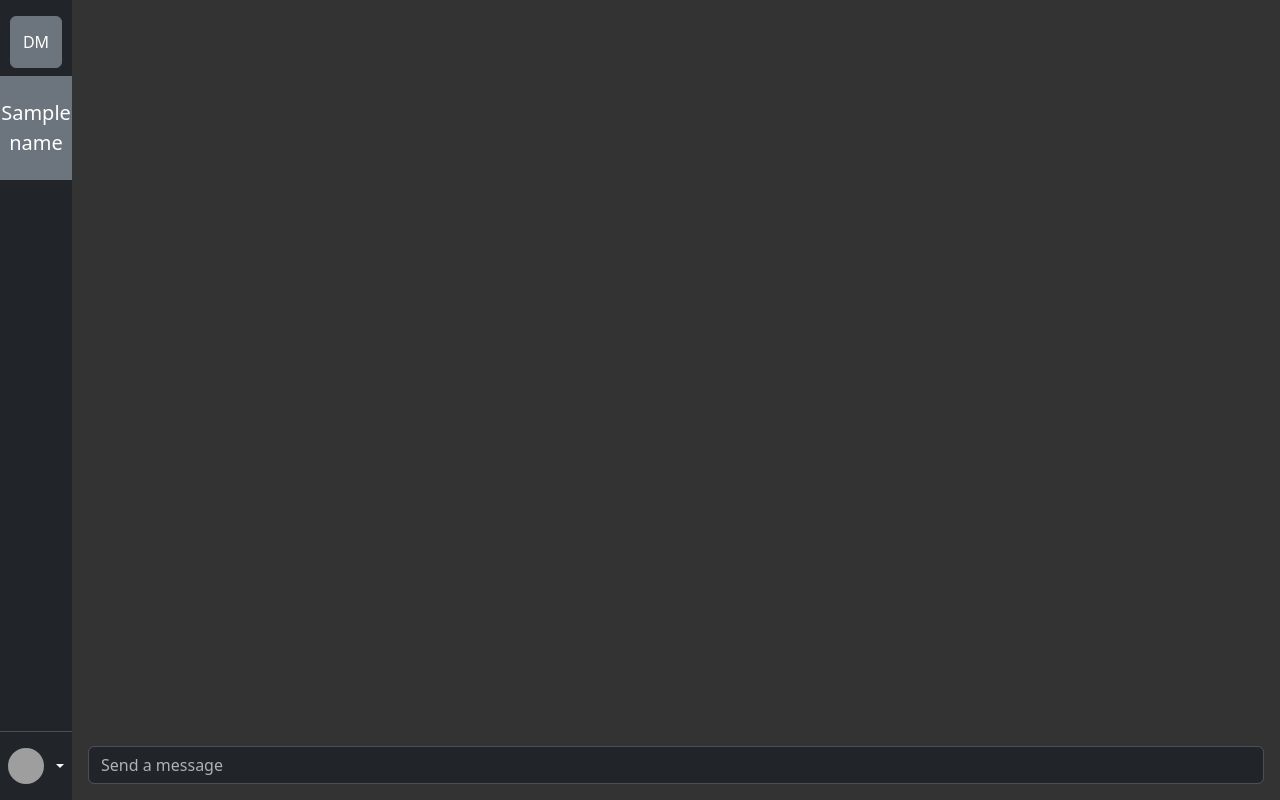
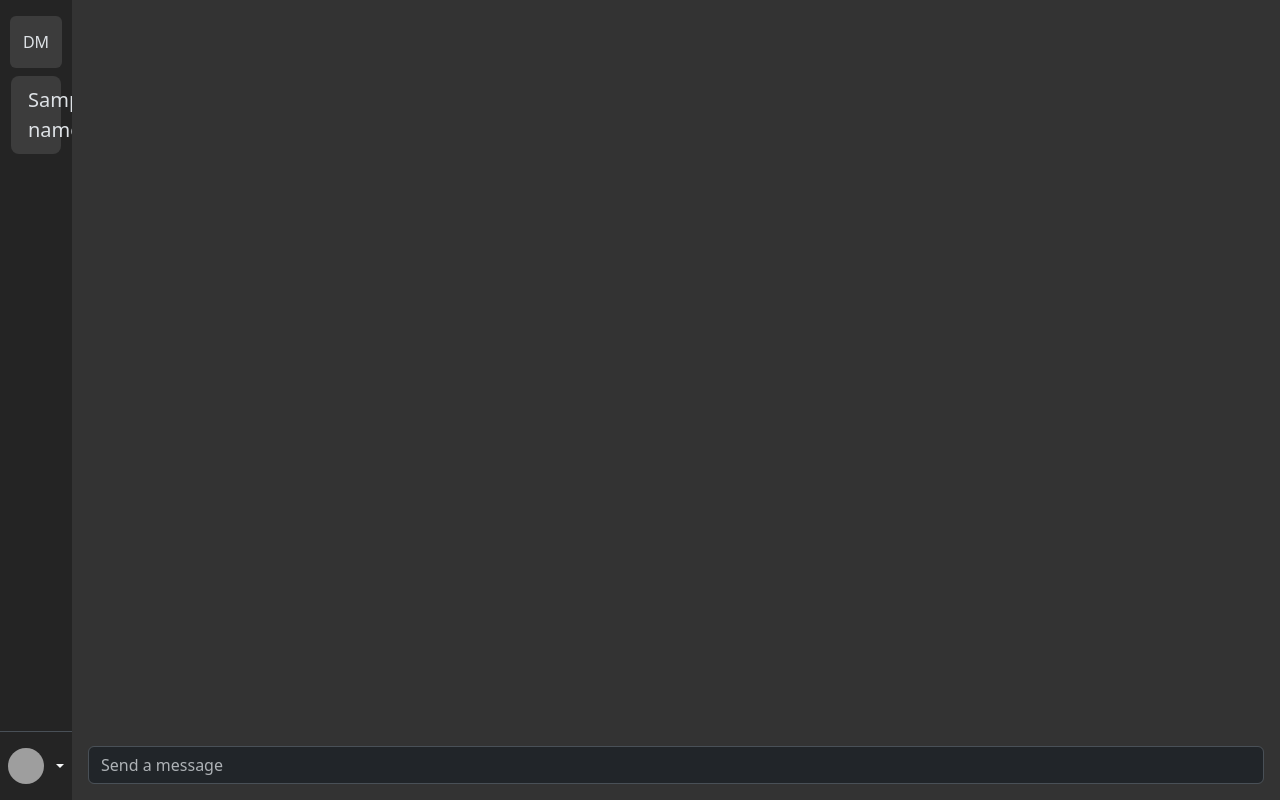
Before and after one commit to pkncoder/ChatSite, a Flask app: template web/templates/index.html in a window 1280 px wide. Run offline with Flask 3, Linux system fonts and the light colour scheme; the template is opened without the code that fills it: most values are stand-ins (such as "Sample title", 1, 10 or a date in 2020); grey boxes are pictures that could not be loaded.

Commit message:
Updated UI, still looks bad though

```diff
--- a/frontEnd.py
+++ b/frontEnd.py
@@ -57,7 +57,7 @@
 
         dmList = []
         for room in c.fetchall():
-            c.execute('''SELECT roomUser.roomID, chatRooms.isDM, users.userID, users.username
+            c.execute('''SELECT roomUser.roomID, chatRooms.isDM, users.userID, users.username, users.imagePath
                             FROM ((roomUser
                                 INNER JOIN users ON roomUser.userID = users.userID)
                                 INNER JOIN chatRooms ON roomUser.roomID = chatRooms.roomID)
--- a/web/static/css/index.css
+++ b/web/static/css/index.css
@@ -20,3 +20,24 @@
         }
     }
 }
+
+.dmListUser {
+    background-color: rgb(41, 41, 41) !important;
+
+    &:hover {
+        background-color: rgb(53, 53, 53) !important;
+
+        transform: scale(1.05);
+        box-shadow: 0px 0px 10px white;
+
+        transition-duration: 0.1s;
+    }
+}
+
+.serverListTop {
+    background-color: rgb(36, 36, 36) !important;
+}
+
+.bg-room {
+    background-color: rgb(60, 60, 60) !important;
+}
--- a/web/static/js/index.js
+++ b/web/static/js/index.js
@@ -80,23 +80,23 @@
                 </div>
                 <span class="h2 h-100" style="color: ${response[messageIndex][4]}; overflow-wrap: anywhere;">${response[messageIndex][1]}</span>
             </div>
+            <div class="d-flex p-0 rounded" style="background-color: rgb(60, 60, 60)">
         `;
-
         if (`${response[messageIndex][6]}` === getCookie("userID")) {
             messageDiv += `<div class="rename" id="${response[messageIndex[0]]}">
-                <button class="btn" onclick="editMessage('${response[messageIndex][0]}')"><i class="fa fa-refresh" style="font-size:48px;color:light-blue"></i></button>
+                <button class="btn" onclick="editMessage('${response[messageIndex][0]}')"><i class="fa fa-refresh" style="font-size:24px;"></i></button>
             </div>`
         }
 
         if (getCookie("userID") == "1" || (`${response[messageIndex][6]}` === getCookie("userID"))) {
             messageDiv += `<div class="delete">
                 <form action="/removeMessage/${response[messageIndex][0]}" method="get" onsubmit="ping()">
-                    <button class="btn"><i class="fa fa-trash-o" style="font-size:48px;color:red"></i></button>
+                    <button class="btn"><i class="fa fa-trash-o" style="font-size:24px;color:red"></i></button>
                 </form>
             </div>`
         }
 
-        messageDiv += "</div>"
+        messageDiv += "</div>\n</div>"
 
         // Append the message to the message div
         messageContainer.append(messageDiv);
--- a/web/templates/index.html
+++ b/web/templates/index.html
@@ -17,14 +17,14 @@
 
 {% block content %}
 
-<div class="d-flex flex-column flex-shrink-0" style="width: 4.5rem; max-height: 100vh;">
+<div class="d-flex flex-column flex-shrink-0 serverListTop" style="width: 4.5rem; max-height: 100vh;">
     <div class="serverList d-flex gap-2 align-items-center p-3 flex-column-reverse" style="overflow-x: hidden;">
 
         {% for room in roomList %}
-            <button class="btn btn-secondary btn-lg" onclick="changeServer({{ room[0] }})" style="aspect-ratio: 1/1;">{{ room[1][0] }}</button>
+            <button class="btn bg-room btn-lg" onclick="changeServer({{ room[0] }})" style="aspect-ratio: 1/1; width: 50px;">{{ room[1][0] }}</button>
         {% endfor %}
 
-        <button class="btn btn-secondary" onclick="showDms()" style="aspect-ratio: 1/1;">DM</button>
+        <button class="btn bg-room" onclick="showDms()" style="aspect-ratio: 1/1;">DM</button>
     </div>
     <div class="dropdown border-top mt-auto">
         <a href="/" class="d-flex gap-2 align-items-center justify-content-center p-3 link-light text-decoration-none dropdown-toggle" data-bs-toggle="dropdown">
@@ -39,24 +39,31 @@
     </div>
 </div>
 
-<div class="d-flex flex-column gap-1" style="width: 0rem; max-height: 100vh; background-color: rgb(31, 31, 31);" id="dms">
+<div class="d-flex flex-column pt-3 gap-1" style="width: 0rem; max-height: 100vh; background-color: rgb(41, 41, 41);" id="dms">
     {% for dm in dmList %}
-        <button class="btn btn-secondary w-100" onclick="changeServer({{ dm[0] }})">{{ dm[3] }}</button>
+        <button class="btn w-100 dmListUser" onclick="changeServer({{ dm[0] }})">
+            <div class="container-fluid text-start">
+                <img src="{{ url_for('static', filename=dm[4]) }}" width="24" height="24" class="rounded-circle">
+                {{ dm[3] }}
+            </div>
+        </button>
     {% endfor %}
 </div>
 
-<div class="container-fluid d-flex align-items-start flex-column p-2 top" id="messagesTop" style="overflow-y: scroll;">
-    <div class="container-fluid p-2 w-100">
-        <div class="container-fluid text-start d-flex flex-column-reverse h-100 w-100 m-0 align-items-center" id="messagesContainer">
+<div class="container-fluid d-flex flex-column vh-100 px-0">
+    <div class="container-fluid d-flex align-items-start flex-column top" id="messagesTop" style="overflow-y: scroll;">
+        <div class="container-fluid w-100 p-0 ">
+            <div class="container-fluid text-start d-flex flex-column-reverse h-100 w-100 m-0 align-items-center messagesBoxTop p-0 " id="messagesContainer">
 
+            </div>
         </div>
     </div>
 
-    <div class="container-fluid mt-auto p-2 w-100">
+    <div class="container-fluid px-3 pb-3 bottom-0 vw-30" style="background-color: rgb(51, 51, 51);">
         <form action="/sendMessage" method="post" onsubmit="ping()">
             <input name="message" type="text" class="form-control message-input" placeholder="Send a message" autocomplete="off" maxlength="300" required>
-            <input type="hidden" name="userID" value="{{ userID }}">
-            <input type="hidden" name="roomID" value="{{ roomID }}">
+            <input type="hidden" name="userID" value="{{ userID }}" required>
+            <input type="hidden" name="roomID" value="{{ roomID }}" required>
         </form>
     </div>
 </div>
--- a/web/templates/login.html
+++ b/web/templates/login.html
@@ -20,7 +20,7 @@
                         </div>
 
                         <div class="form-floating">
-                            <input name="userPassword" type="text" class="form-control rounded-top-0" placeholder="password">
+                            <input name="userPassword" type="password" class="form-control rounded-top-0" placeholder="password">
                             <label>Password</label>
                         </div>
                     </div>
```
